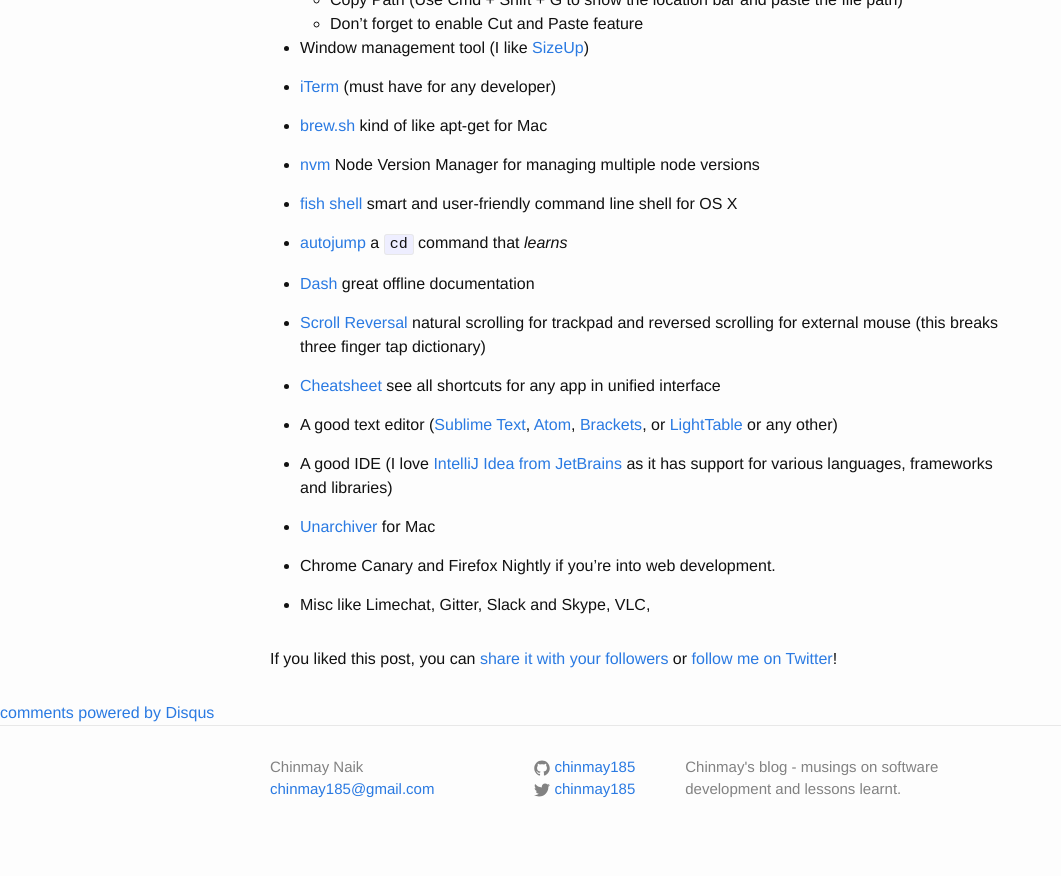
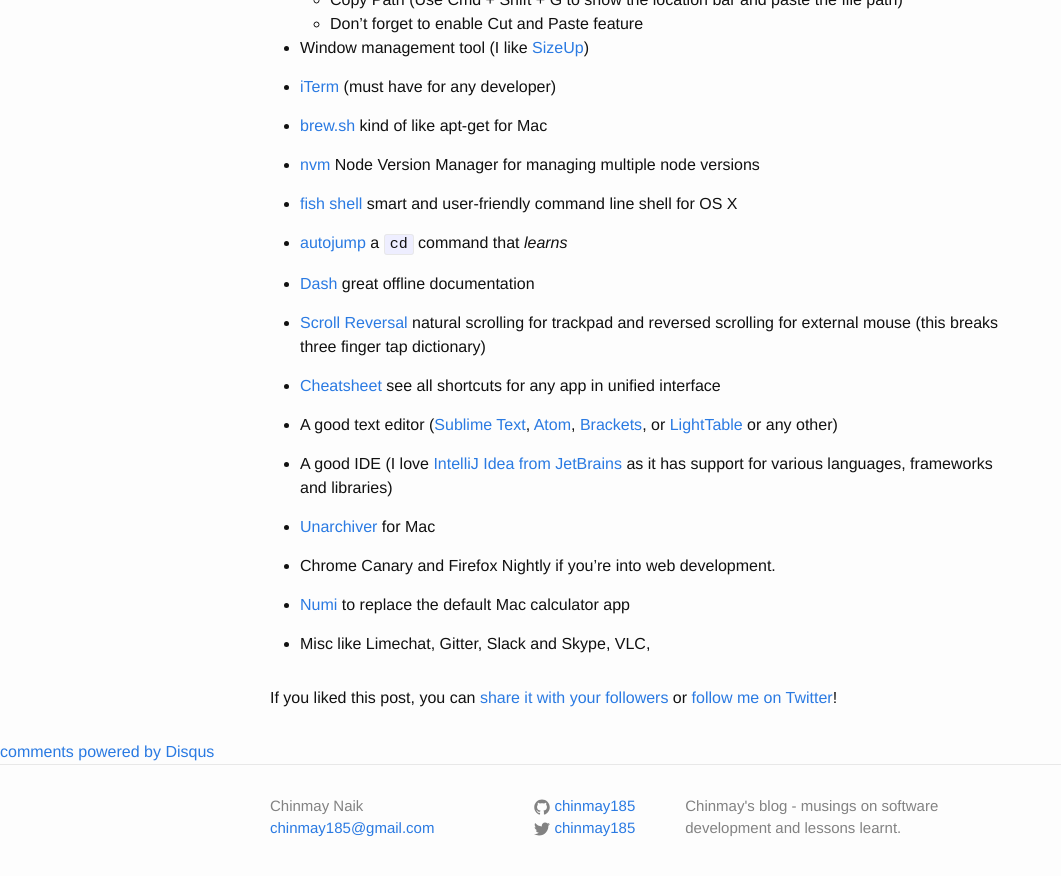
Before and after one commit to chinmay185/chinmay185.github.io, a Jekyll site: the page built from _posts/2015-07-15-must-have-tools-for-mac.md, in a window 1280 px wide and 900 px high, scrolled down 581 px. Shown: the top 876 px of the window, without its empty margins (0-1061 px from the left). Built offline with Jekyll 4.4.1, drawn with Linux system fonts in a browser that asks for light colours; comment, search, counter and statistics services are not loaded.

Commit message:
add numi as a must have tool for mac

```diff
--- a/_posts/2015-07-15-must-have-tools-for-mac.md
+++ b/_posts/2015-07-15-must-have-tools-for-mac.md
@@ -50,4 +50,6 @@ shell for OS X
 
 * Chrome Canary and Firefox Nightly if you're into web development.
 
+* [Numi](https://numi.io/) to replace the default Mac calculator app
+
 * Misc like Limechat, Gitter, Slack and Skype, VLC,
```
